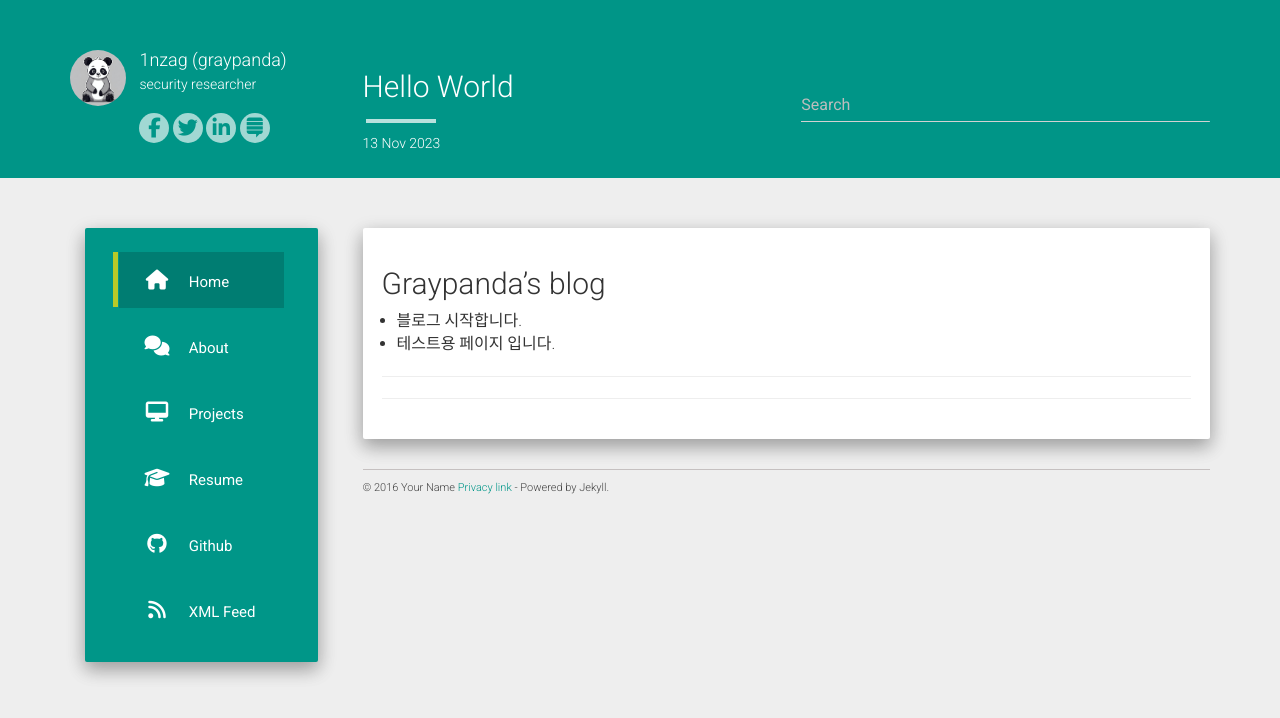
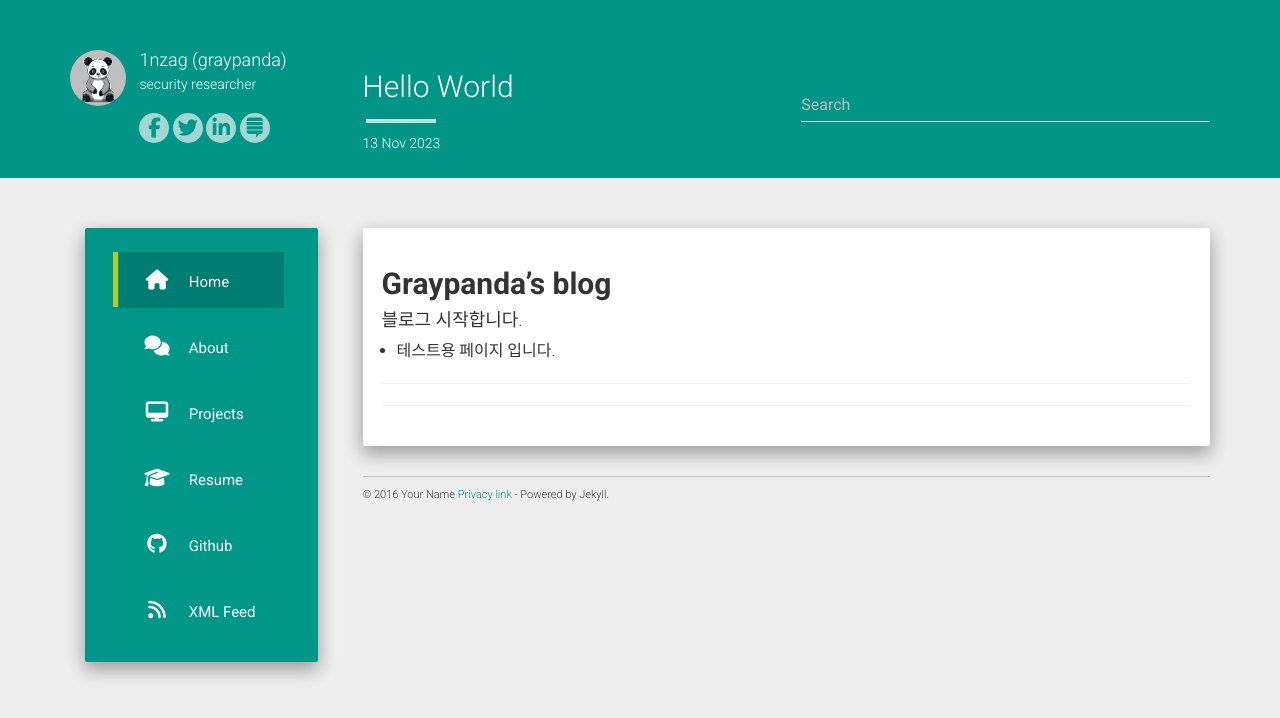
Before and after one commit to 1nzag/1nzag.github.io, a Jekyll site: the page built from _posts/2023-11-13-helloworld.md, in a window 1280 px wide. Shown: the top 718 px of the page. Built offline with Jekyll 4.4.1, drawn with Linux system fonts in a browser that asks for light colours; nearby versions of some CDN libraries; comment, search, counter and statistics services are not loaded.

```diff
--- a/_posts/2023-11-13-helloworld.md
+++ b/_posts/2023-11-13-helloworld.md
@@ -4,6 +4,6 @@ title:  "Hello World"
 date:   2023-11-13 22:09:30 +0900
 ---
 
-## Graypanda's blog
-+ 블로그 시작합니다.
+## **Graypanda's blog**
+#### 블로그 시작합니다.
 + 테스트용 페이지 입니다.
```
